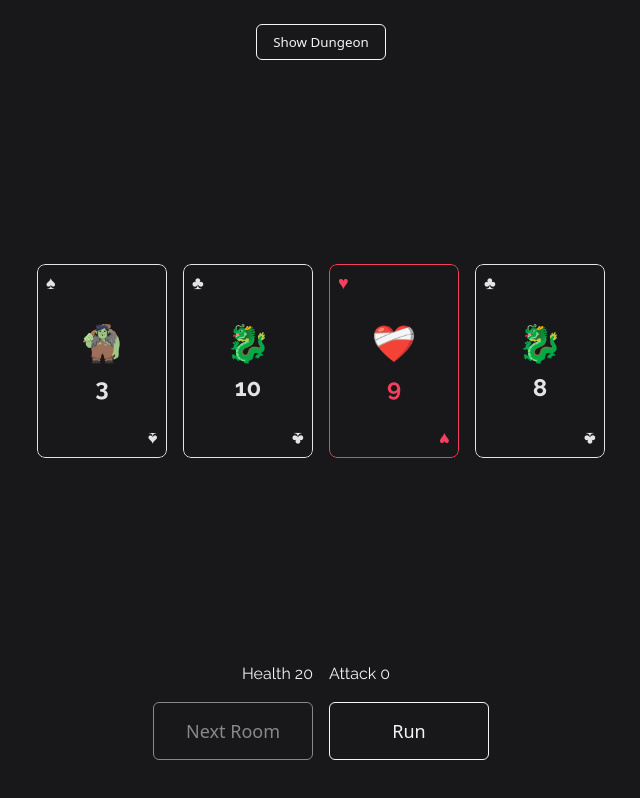
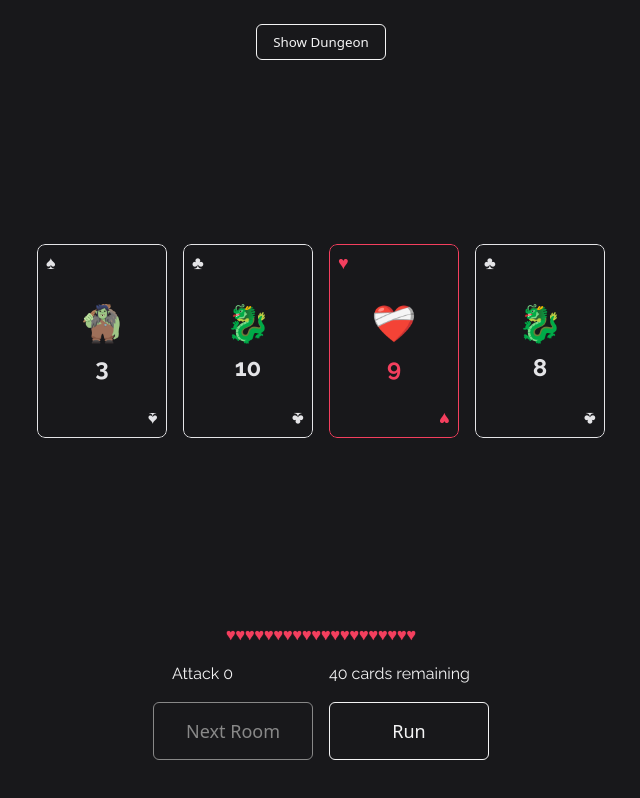
Before and after one commit to calebmpeterson/scoundrel, a React (Vite) app: page / in a window 1280 px wide. Both pictures are taken after a click on the button "Enter the Dungeon". Shown: the whole page, without its empty margins (319-959 px from the left). Built offline with nearby package versions, Linux system fonts and the light colour scheme; a web font is replaced by a local one.

Commit message:
update health and progress displays

```diff
--- a/src/components/GameControls.module.css
+++ b/src/components/GameControls.module.css
@@ -7,7 +7,6 @@
   padding: 0 0 16px;
 
   button {
-    background-color: transparent;
     padding: 16px 32px;
     font-size: 18px;
     border-radius: 6px;
--- a/src/components/GameControls.tsx
+++ b/src/components/GameControls.tsx
@@ -8,6 +8,7 @@ import {
 } from "../state";
 import styles from "./GameControls.module.css";
 import { HealthDisplay } from "./HealthDisplay";
+import { ProgressDisplay } from "./ProgressDisplay";
 import { WeaponDisplay } from "./WeaponDisplay";
 
 export const GameControls = () => {
@@ -24,10 +25,13 @@ export const GameControls = () => {
   return (
     <div className={styles.controls}>
       {isInDungeon && (
-        <div className={styles.status}>
+        <>
           <HealthDisplay />
-          <WeaponDisplay />
-        </div>
+          <div className={styles.status}>
+            <WeaponDisplay />
+            <ProgressDisplay />
+          </div>
+        </>
       )}
 
       {isInDungeon ? (
--- a/src/components/HealthDisplay.module.css
+++ b/src/components/HealthDisplay.module.css
@@ -1,3 +1,15 @@
+.container {
+  font-family: system-ui;
+}
+
 .health {
   display: inline;
+  color: var(--red);
+  text-shadow: 0 0 1px var(--red);
 }
+
+.depleted {
+  display: inline;
+  color: var(--bg);
+  text-shadow: 0 0 1px var(--red);
+}
--- a/src/components/HealthDisplay.tsx
+++ b/src/components/HealthDisplay.tsx
@@ -1,9 +1,19 @@
 import { useAtomValue } from "jotai";
 import type { FC } from "react";
+import { MAX_HEALTH } from "../constants";
 import { healthAtom } from "../state";
 import styles from "./HealthDisplay.module.css";
 
 export const HealthDisplay: FC = () => {
   const health = useAtomValue(healthAtom);
-  return <div className={styles.health}>Health {health}</div>;
+
+  const remaining = "♥".repeat(health);
+  const depleted = "♥".repeat(MAX_HEALTH - health);
+
+  return (
+    <div className={styles.container}>
+      <div className={styles.health}>{remaining}</div>
+      <div className={styles.depleted}>{depleted}</div>
+    </div>
+  );
 };
--- /dev/null
+++ b/src/components/ProgressDisplay.tsx
@@ -0,0 +1,9 @@
+import { useAtomValue } from "jotai";
+import type { FC } from "react";
+import { deckAtom } from "../state";
+
+export const ProgressDisplay: FC = () => {
+  const deck = useAtomValue(deckAtom);
+
+  return <div>{deck.length} cards remaining</div>;
+};
--- a/src/constants.ts
+++ b/src/constants.ts
@@ -15,3 +15,5 @@ export const FACE_VALUE_LOOKUP: Record<Face, number> = {
   king: 13,
   ace: 14,
 };
+
+export const MAX_HEALTH = 20;
--- a/src/state/health.ts
+++ b/src/state/health.ts
@@ -1,3 +1,4 @@
 import { atom } from "jotai";
+import { MAX_HEALTH } from "../constants";
 
-export const healthAtom = atom<number>(20);
+export const healthAtom = atom<number>(MAX_HEALTH);
--- a/src/state/resetGameCommand.ts
+++ b/src/state/resetGameCommand.ts
@@ -1,5 +1,6 @@
 import { atom } from "jotai";
 import { shuffle } from "lodash";
+import { MAX_HEALTH } from "../constants";
 import { createDeck } from "../utils/createDeck";
 import { pruneDeck } from "../utils/pruneDeck";
 import { didJustEscapeAtom } from "./canEscapeRoom";
@@ -27,7 +28,7 @@ export const resetGameCommand = atom(null, (_get, set) => {
   set(roomAtom, []);
 
   // Reset the health
-  set(healthAtom, 20);
+  set(healthAtom, MAX_HEALTH);
 
   // No weapon equipped
   set(weaponAtom, null);
```
